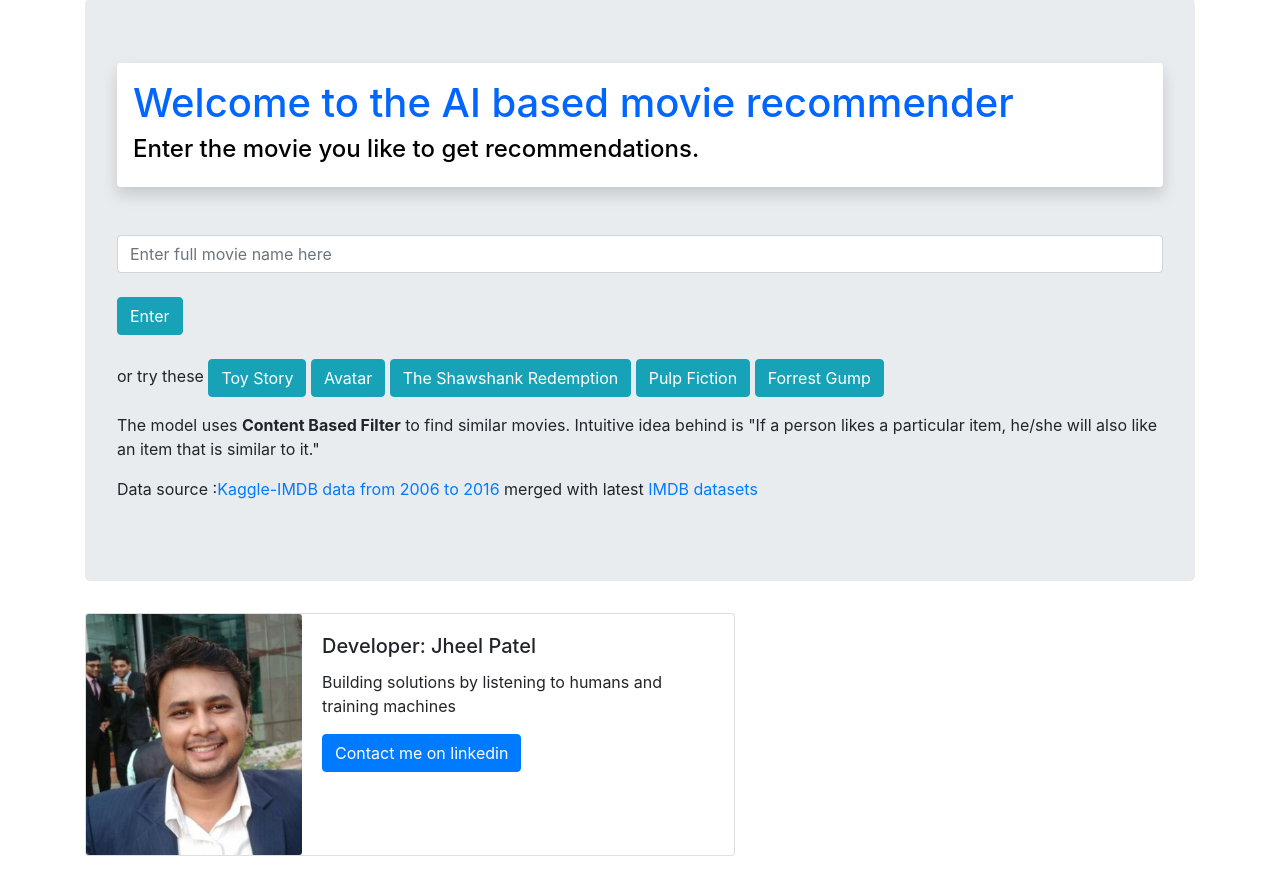
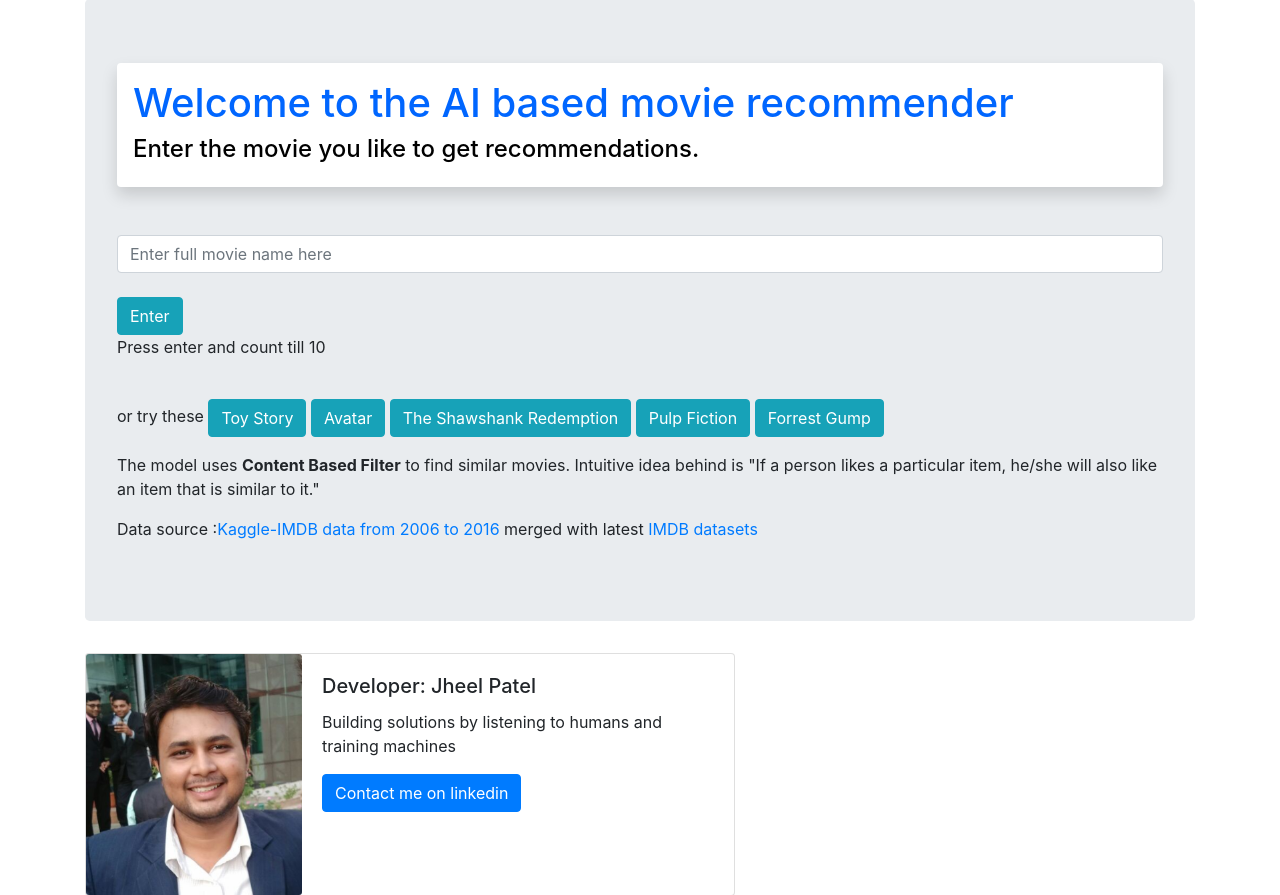
Before and after one commit to Jheel-patel/Movie-Recommendation-Engine, a Flask app: page / in a window 1280 px wide. Shown: the part 75-970 px from the top of the page. Before the commit the page ends 931 px from the top, so only its background shows below. Run offline with Flask 2, Linux system fonts and the light colour scheme; some libraries are stand-ins or nearby versions.

Commit message:
Waiting time

```diff
--- a/templates/home.html
+++ b/templates/home.html
@@ -8,7 +8,7 @@
     <form action="{{url_for('recommend')}}">
       <input type="text" name="movie" class="form-control" placeholder="Enter full movie name here">
       <br>
-      <input type="submit" class="btn btn-info" value="Enter">
+      <input type="submit" class="btn btn-info" value="Enter"><p>Press enter and count till 10</p>
     </form>
 
     <br>
--- a/templates/recommend.html
+++ b/templates/recommend.html
@@ -9,9 +9,8 @@
   <form action="{{url_for('recommend')}}">
 
     <input type="text" name="movie" class="form-control" placeholder="Enter full movie name here">
-    <p>I'll won't take long</p>
     <br>
-    <input type="submit" class="btn btn-info" value="Enter">
+    <input type="submit" class="btn btn-info" value="Enter"> <p>Press enter and count till 10</p>
 
   <div class="shadow p-3 mb-5 bg-white rounded">
     <h4 style="color:rgb(0, 102, 255)">Sorry! This movie is not in our database.</h4>
```
